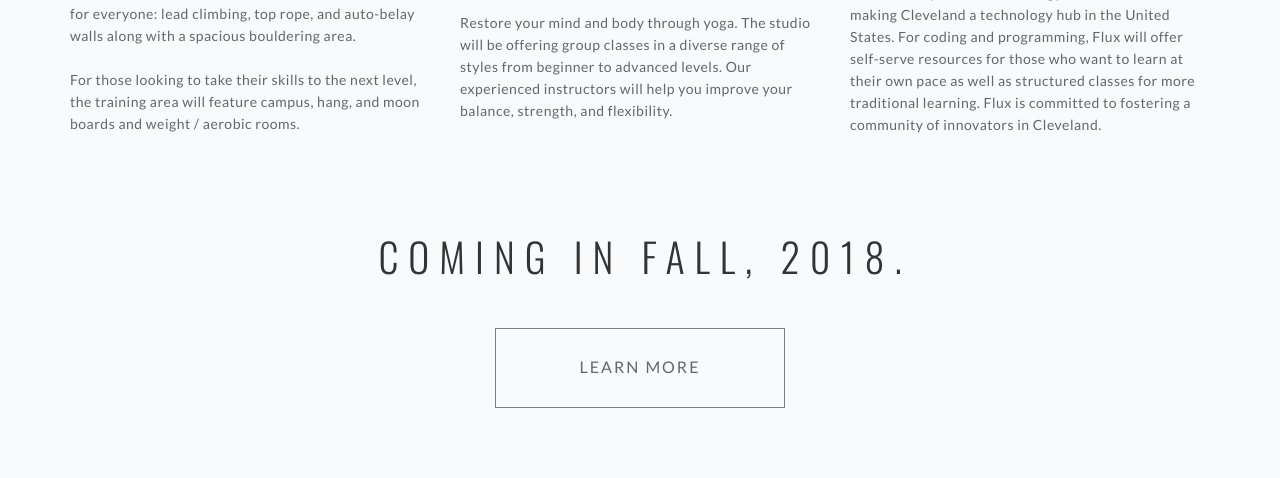
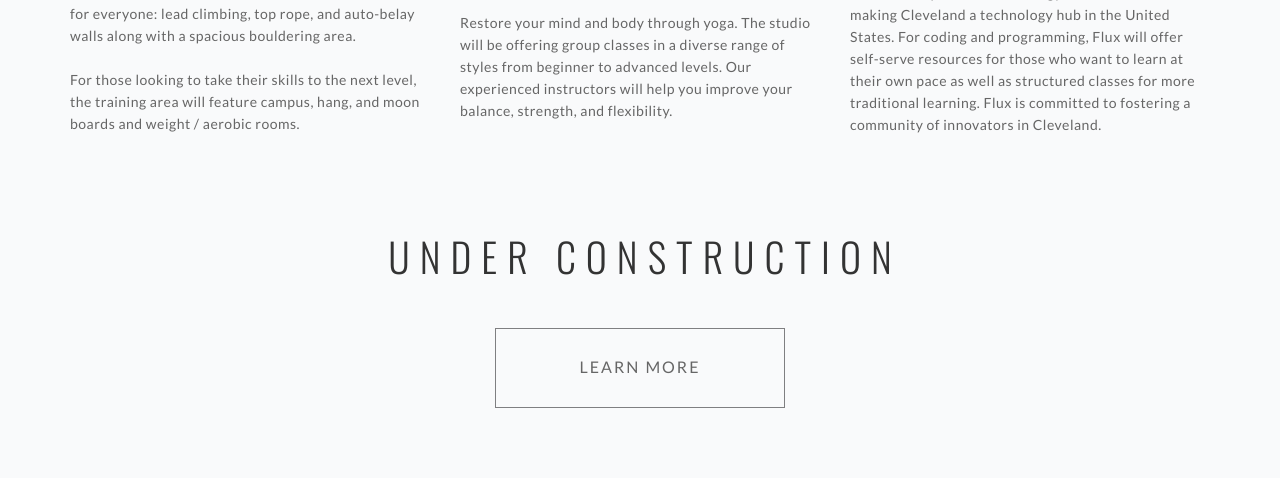
Before and after one commit to spabell23/stable_django_project, a Django app: page / in a window 1280 px wide. Shown: the part 1277-1755 px from the top of the page. Run offline with Django 3.2, Linux system fonts and the light colour scheme; some libraries are stand-ins or nearby versions.

Commit message:
changed to under construction

```diff
--- a/static/templates/index.html
+++ b/static/templates/index.html
@@ -71,7 +71,7 @@
 			<div class="row">
 				<div class="col-sm-12 text-center">
 					<!-- <h2 class="uppercase mb48">Adventure Awaits</h2> -->
-					<h2 class="uppercase mb48">Coming in Fall, 2018.</h2>
+					<h2 class="uppercase mb48">Under Construction </h2>
 					<a class="btn btn-lg block-xs" href="/aboutus">Learn More</a><br />
 				</div>
 			</div><!--end of row-->
```
